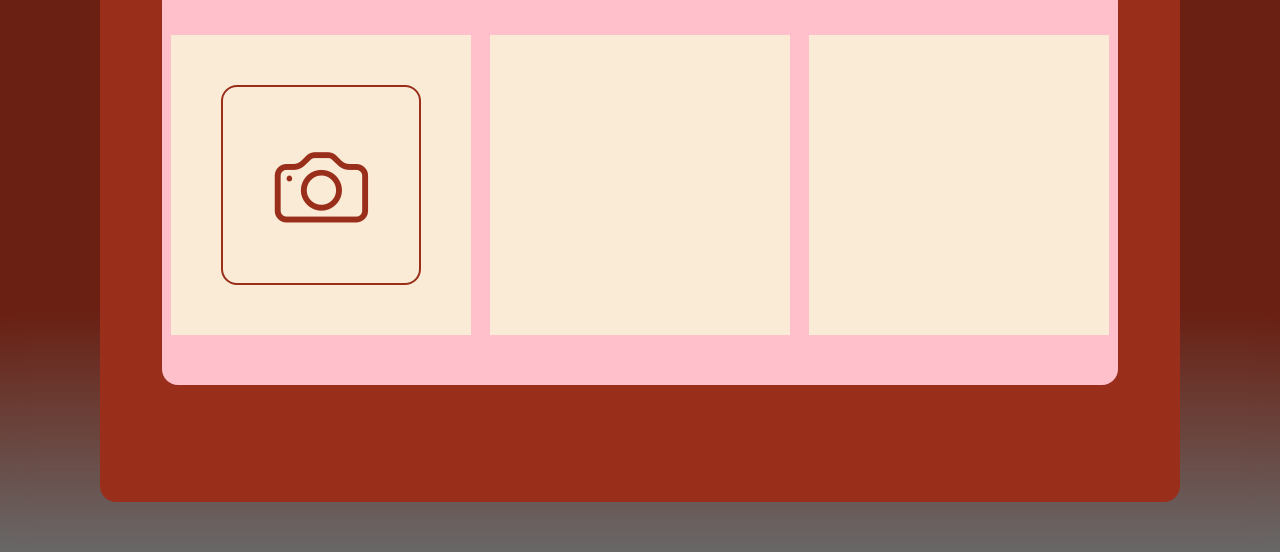
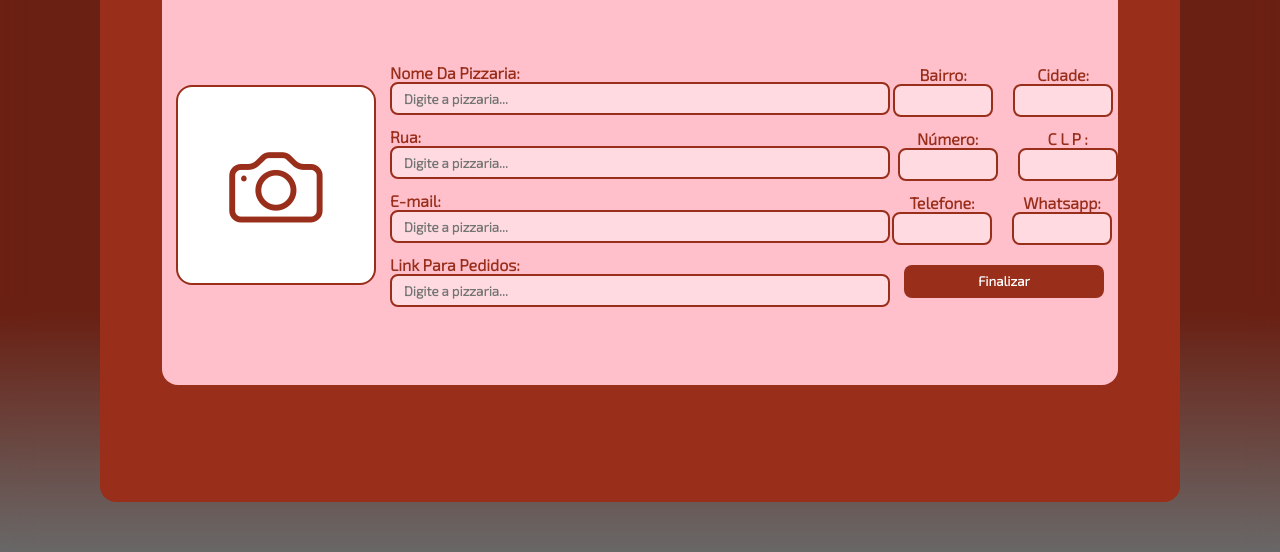
Before and after one commit to brendo-gomes-santana/PizzaMap, a plain HTML site: page site/index.html in a window 1280 px wide. Shown: the part 248-800 px from the top of the page. Drawn offline with nearby package versions, Linux system fonts and the light colour scheme.

Commit message:
Parte 2 tela de cadastro! -Moisés
Commint

```diff
--- a/site/css/modal.css
+++ b/site/css/modal.css
@@ -64,25 +64,25 @@
     margin: 0 auto;
 }
 .inputsArea{
-    display: grid;
-    grid-template-columns: 1fr 1fr 1fr;
+    display: flex;
+    justify-content: center;
+    align-items: center;
     background-color: var(--inputColor--);
     width: calc(100% - 100px);
     height: 400px;
     border-radius: 16px;
-    justify-content: center;
-    align-items: center;
 }
 .box{
-    width: 300px;
-    height: 300px;
-    margin: 0 auto;
-    background-color: antiquewhite;
+    flex: 1;
+    display: inline;
 }
+
 .box1{
+    width: 200px;
     display: flex;
     align-items: center;
     justify-content: center;
+
 }
 .box1 > .boxImage #inputFile{
     display: none;
@@ -91,6 +91,9 @@
     display: flex;
     justify-content: center;
     align-items: center;
+    flex-direction: column;
+    text-align: center;
+    background-color: var(--branca--);
 
 }
 .box1 > .boxImage label i{
@@ -100,9 +103,99 @@
 }.box1 > .boxImage label i:hover{
     color: var(--hover--);
 }
+.box1 > .boxImage .ckeckImage{
+    color: var(--base--);
+    font-weight: bold;
+    display: none;
+}
+
+i{
+   color: var(--verde--);
+}
+.box1 > .boxImage .ckeckImage.active{
+    display: block;
+}
+
 .boxImage{
     width: 200px;
     height: 200px;
     border-radius: 16px;
     border: 2px solid var(--base--);
 }
+/* box2 */
+
+.box2{
+    flex: 1;
+    display: flex;
+    justify-content: center;
+    align-items: center;
+    flex-direction: column;
+    gap: 12px;
+}
+.inputBox2{
+    display: flex;
+    justify-content: center;
+    width: 500px;
+    position: relative;
+    flex-direction: column;
+}
+.inputBox2 label{
+    color: var(--base--);
+    font-weight: bold;
+}
+.inputBox2 input{
+    width: 100%;
+    height: 33px;
+    border-radius: 8px;
+    border: 2px solid var(--base--);
+    outline: none;
+    background-color: var(--branca-2--);
+    font-weight: bold;
+    padding: 0 12px;
+}
+/* box3 */
+.box3{
+    display: flex;
+    justify-content: center;
+    align-items: center;
+    flex-direction: column;
+    gap: 12px;
+
+}
+.campos{
+ flex: 1;
+ display: flex;
+ align-items: center;
+ justify-content: center;
+ gap: 12px;
+}
+.input label{
+    color: var(--base--);
+    font-weight: bold;
+}
+.input input{
+    width: 100px;
+    height: 33px;
+    border-radius: 8px;
+    border: 2px solid var(--base--);
+    outline: none;
+    background-color: var(--branca-2--);
+    font-weight: bold;
+    padding: 0 12px;
+
+}
+.finalizar{
+    height: 33px;
+    width: 200px;
+    border-radius: 8px;
+    border: none;
+    background-color: var(--base--);
+    color: var(--branca--);
+    font-weight: bold;
+    cursor: pointer;
+}.finalizar:hover{
+ color: var(--hover--);
+}
+.buttonCampos{
+    padding: 8px 0;
+}
--- a/site/css/style.css
+++ b/site/css/style.css
@@ -11,11 +11,13 @@
     --fontePrimary--:'Exo 2', 'Roboto', sans-serif;
     --branca--:#fff;
     --branca-2--:#ffffff6c;
+    --branca-3--:#83838381;
     --base--:#992e1b;
     --darck--:#13121271;
     --opacity--:#0000004d;
     --inputColor--:pink;
     --hover--:#2f92d4;
+    --verde--:rgb(1, 182, 1);
 }
 ul{
     list-style: none;
--- a/site/index.html
+++ b/site/index.html
@@ -41,16 +41,83 @@
                     <div class="boxImage">
                      <label for="inputFile"><i class="bi bi-camera"></i></label>
                      <input type="file" id="inputFile">
+                     <span class="ckeckImage">Imagem selecionada <i class="bi bi-check"></i></span>
                     </div>
+
                   </div>
                   <!--  b/ -->
 
                    <!-- box 2 -->
-                   <div class="box box2"></div>
+                   <div class="box box2">
+                     <div class="inputBox2">
+                      <label for="momePizzaria">Nome Da Pizzaria: </label>
+                      <input type="text" placeholder="Digite a pizzaria...">
+                     </div>
+
+                     <div class="inputBox2">
+                      <label for="momePizzaria">Rua: </label>
+                      <input type="text" placeholder="Digite a pizzaria...">
+                     </div>
+
+                     <div class="inputBox2">
+                      <label for="momePizzaria">E-mail: </label>
+                      <input type="text" placeholder="Digite a pizzaria...">
+                     </div>
+
+                     <div class="inputBox2">
+                      <label for="momePizzaria">Link Para Pedidos: </label>
+                      <input type="text" placeholder="Digite a pizzaria...">
+                     </div>
+                   </div>
                    <!-- b/ -->
 
                    <!-- box 3 -->
-                   <div class="box box3"></div>
+                   <div class="box box3">
+                      <div class="campos">
+                        <div class="input">
+                          <label for="">Bairro:</label>
+                          <input type="text">
+                        </div>
+
+                        <div class="input">
+                          <label for="">Cidade:</label>
+                          <input type="text">
+                        </div>
+                      </div>
+                      <!--  -->
+
+                      <div class="campos">
+                        <div class="input">
+                          <label for="">Número:</label>
+                          <input type="text">
+                        </div>
+
+                        <div class="input">
+                          <label for="">C L P :</label>
+                          <input type="text">
+                        </div>
+                      </div>
+
+                      <!--  -->
+
+                      <div class="campos">
+                        <div class="input">
+                          <label for="">Telefone:</label>
+                          <input type="text">
+                        </div>
+
+                        <div class="input">
+                          <label for="">Whatsapp:</label>
+                          <input type="text">
+                        </div>
+                      </div>
+
+                      <!--  -->
+
+                      <div class="campos buttonCampos">
+                        <button class="finalizar">Finalizar</button>
+                      </div>
+                   </div>
                    <!-- b/ -->
                 </div>
              </form>
--- a/site/js/modal.js
+++ b/site/js/modal.js
@@ -3,12 +3,16 @@
  const container = document.querySelector(`[mainContainer="content"]`);
  const buttonOpen = container.querySelector(".openBtn")
  const closeBtn =  container.querySelector(".closeBtn");
+ const InputImage =  container.querySelector("#inputFile");
 
 //  buttonOpen.onclick  = ()=>{
 //     let modal = container.querySelector(".modalWindow")
 //     modal.classList.add('active');
 //  }
-
+InputImage.onchange = ()=>{
+   let ckeckImage =  document.querySelector(".ckeckImage");
+   ckeckImage.classList.add('active');
+}
 closeBtn.onclick = ()=>{
     let modal = container.querySelector(".modalWindow")
     modal.classList.remove('active');
```
